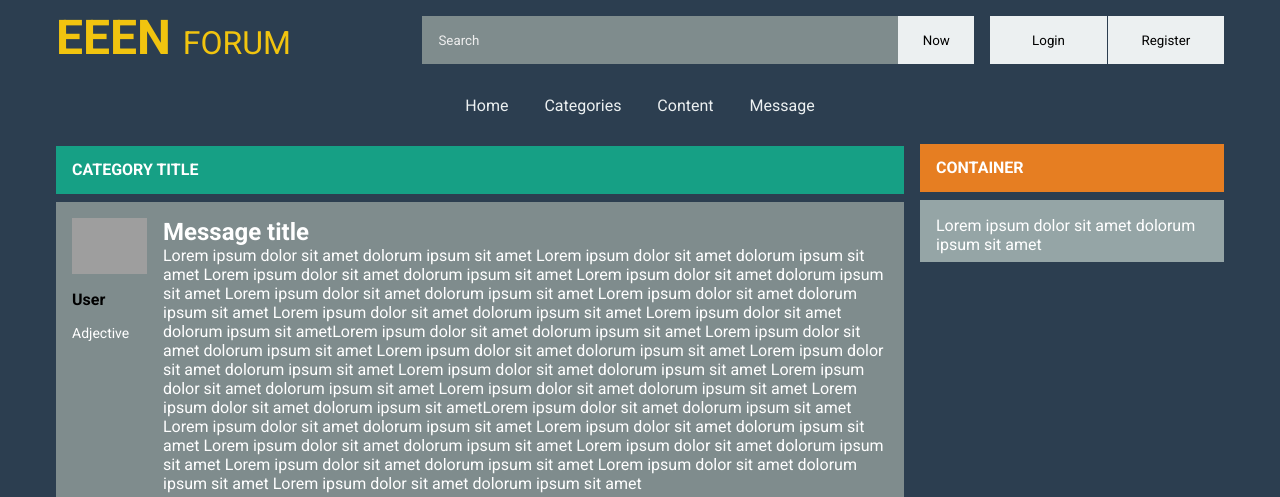
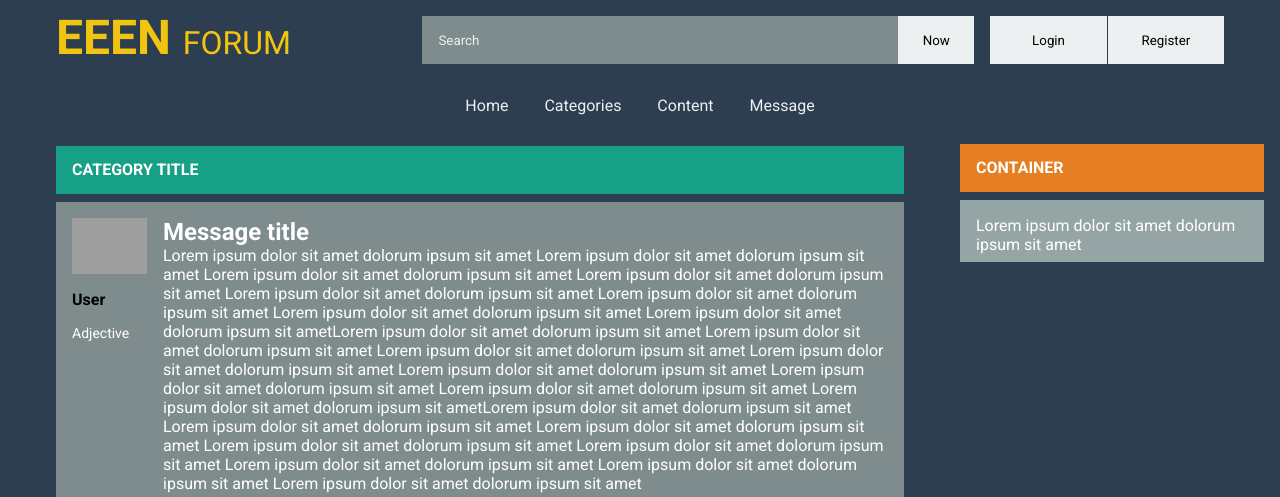
Before and after one commit to incetarik/forum-cmpe, a PHP site: page /message.php in a window 1280 px wide. Shown: the top 497 px of the page. Run offline with PHP 8.4, Linux system fonts and the light colour scheme; style sheets or scripts are compiled from the project's sources; grey boxes are pictures that could not be loaded.

Commit message:
~ `sidebar article` alignment fix

```diff
--- a/assets/scss/style.scss
+++ b/assets/scss/style.scss
@@ -10,7 +10,7 @@
 $sidebar: 320px;
 
 body{ background: #2c3e50; }
-.container{ width: 1200px; box-sizing: border-box; max-width: 100%; margin: 0 auto; padding: 0 1rem; display: flex; flex-wrap: wrap; }
+.container{ width: 1200px; box-sizing: border-box; position: relative; max-width: 100%; margin: 0 auto; padding: 0 1rem; display: flex; flex-wrap: wrap; }
 header{ padding: 1rem 0 0; position: relative; z-index: 5;
   .container{ justify-content: center; }
   .logo{ flex: 3 3 0; font-size: 3rem;line-height: 2.8rem; font-weight: bold;
@@ -157,9 +157,9 @@ section{ margin-bottom: 2rem;
       }
     }
   }
-  &.sidebar{ position: fixed; right: calc(50% - 600px + 1rem); top: 144px; width: $sidebar; box-sizing: border-box; padding-left: 1rem;
+  &.sidebar{ position: fixed; right: 1rem; top: 144px; width: $sidebar; box-sizing: border-box; padding-left: 1rem;
     .head{ background: #e67e22; }
-    article{ background: #95a5a6; }
+    article{ background: #95a5a6; margin-bottom: 0.5rem; }
   }
 }
 
```
Also changed, not shown: 1 other file.
